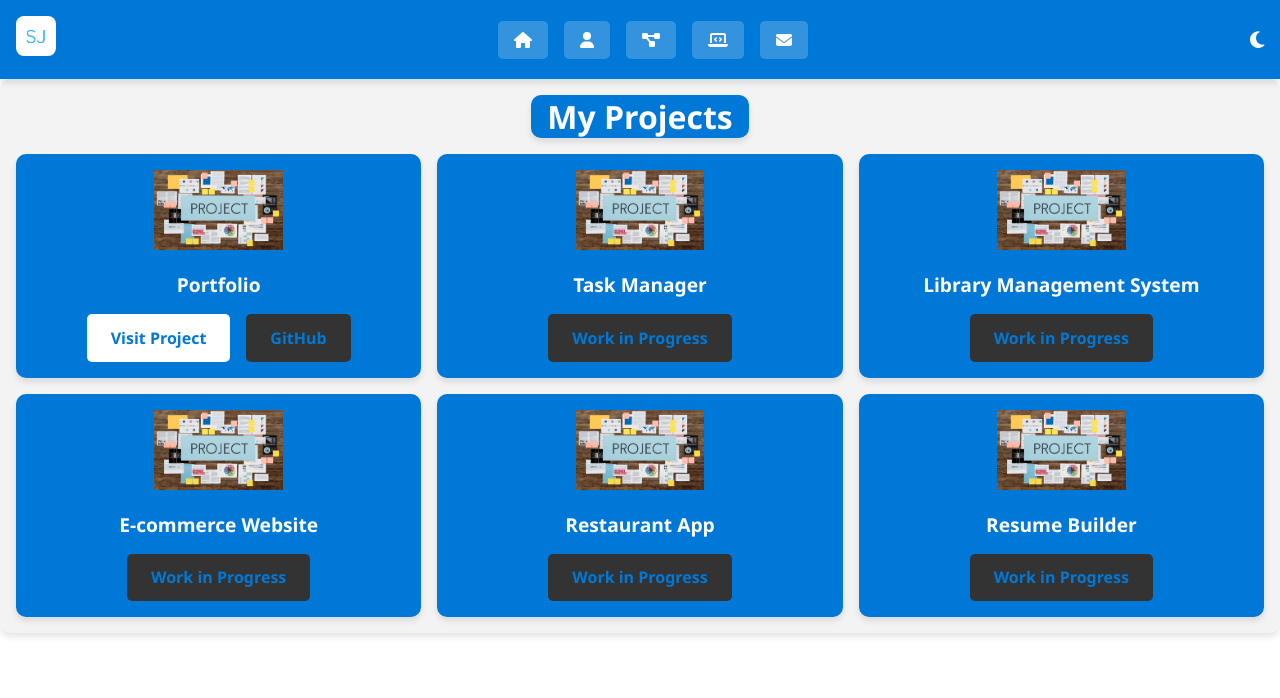
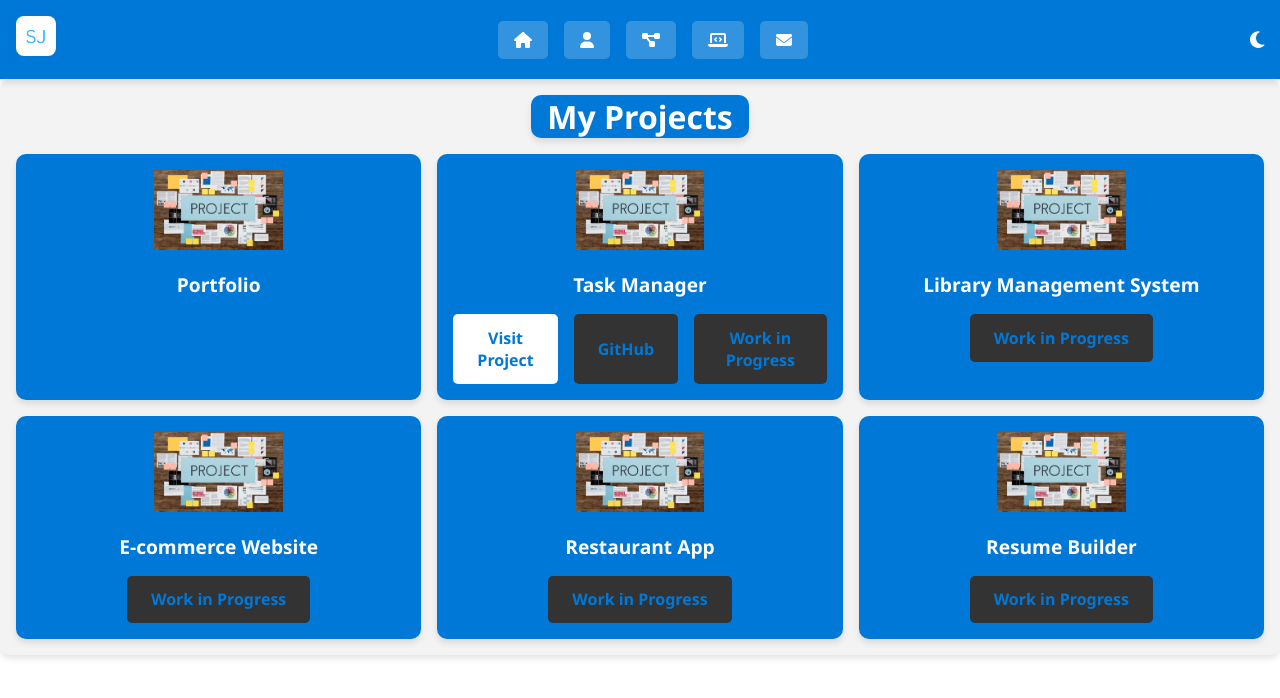
Before and after one commit to ShivamJ39/Portfolio, an Angular app: page /project in a window 1280 px wide. Shown: the top 698 px of the page. Built offline with nearby package versions, Linux system fonts and the light colour scheme.

Commit message:
Update project.component.html

```diff
--- a/src/app/project/project.component.html
+++ b/src/app/project/project.component.html
@@ -10,7 +10,7 @@
       <h3>{{ project.name }}</h3>
       <div class="buttons">
         <!-- Show buttons for the first project -->
-        <div class="buttons" *ngIf="i === 0">
+        <div class="buttons" *ngIf="i === 1">
           <a [href]="project.link" target="_blank" class="project-btn">Visit Project</a>
           <a *ngIf="project.github" [href]="project.github" target="_blank" class="github-btn">GitHub</a>
         </div>
```
